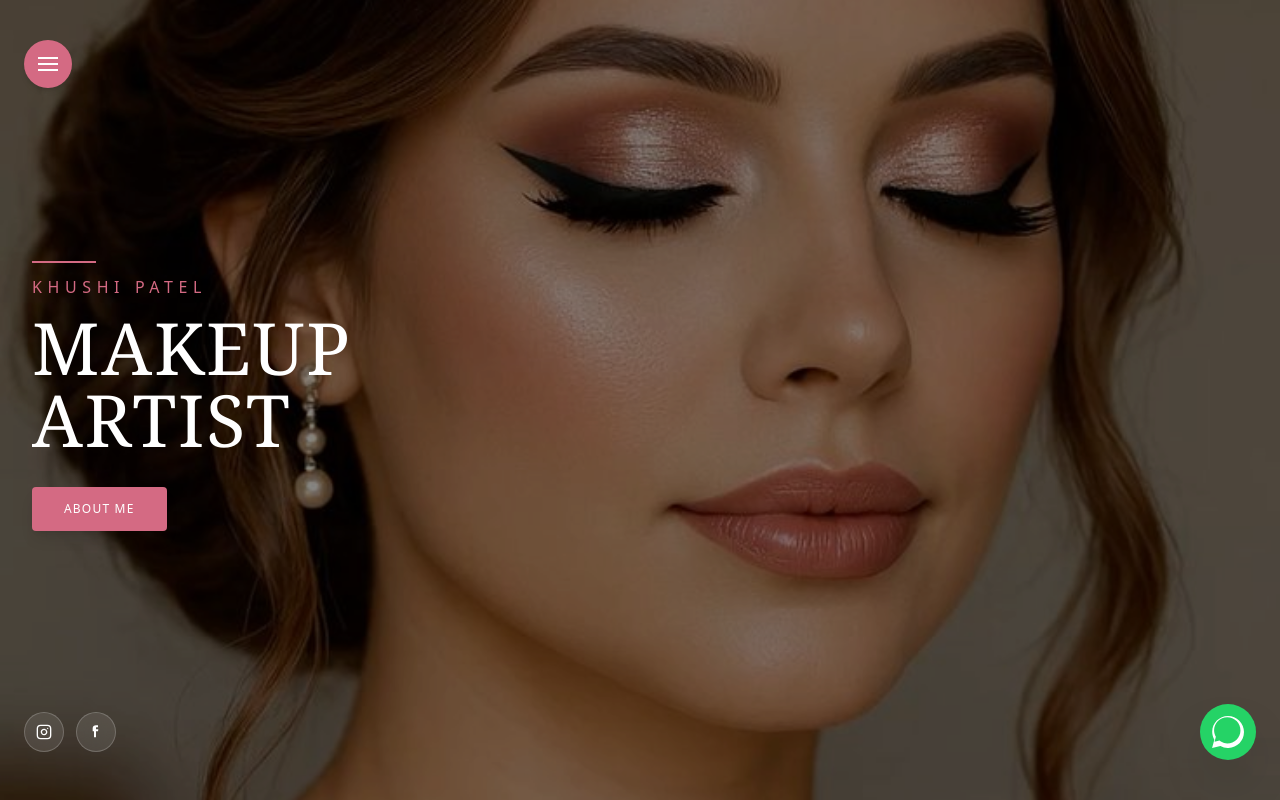
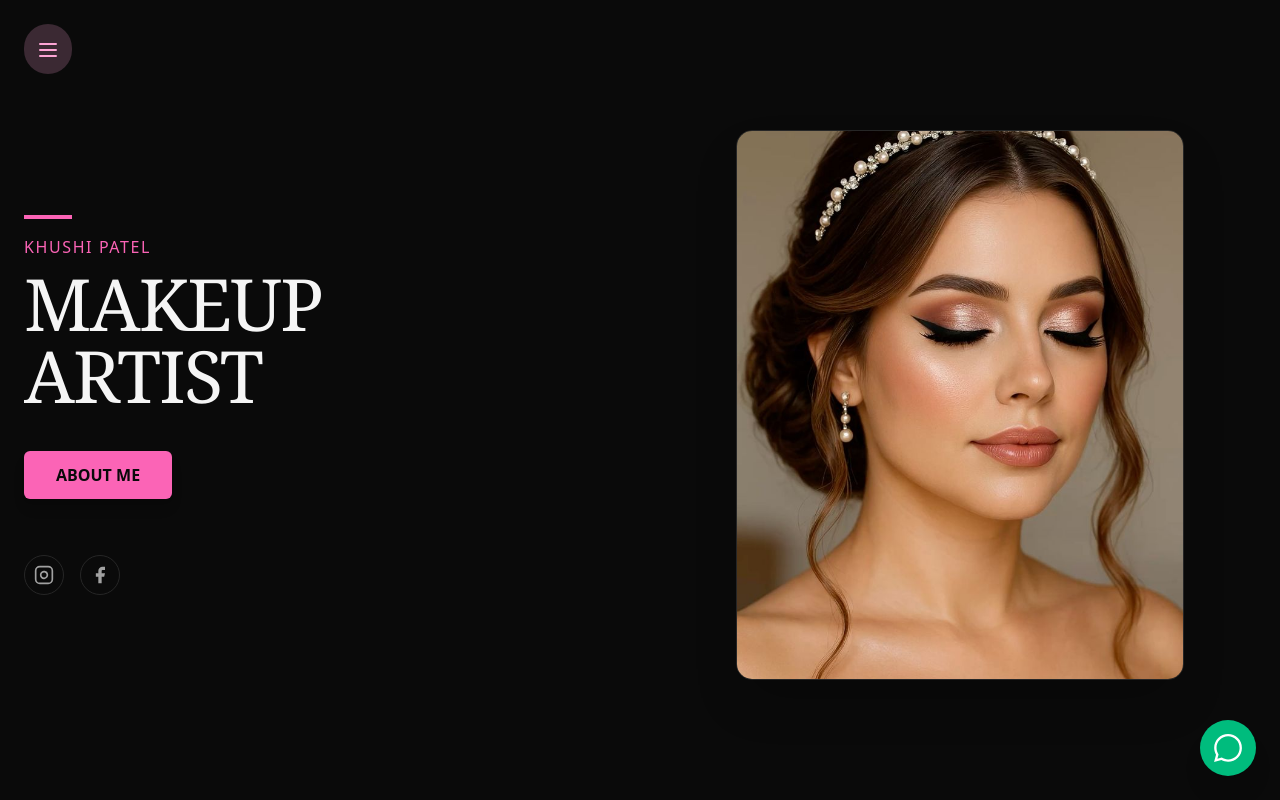
Before and after one commit to Devangipanchal2425/Khushi-bridal-studio, a Next.js app: page / in a window 1280 px wide. Built offline with nearby package versions, Linux system fonts and the light colour scheme.

Commit message:
Refactor BridalApp to Home component structure

```diff
--- a/app/page.tsx
+++ b/app/page.tsx
@@ -1,161 +1,96 @@
-'use client';
-import React, { useState } from 'react';
-import { Home, Image as ImageIcon, Calendar, Phone } from 'lucide-react';
+import Image from "next/image";
+import Link from "next/link";
 
-export default function BridalApp() {
-  const [showMainApp, setShowMainApp] = useState(false);
-  const [activeTab, setActiveTab] = useState('home');
+export default function Home() {
+  return (
+    <main className="min-h-screen bg-neutral-950 text-white relative overflow-hidden">
+      {/* Navigation / Header */}
+      <nav className="flex justify-between items-center px-6 py-6 max-w-7xl mx-auto">
+        <button
+          aria-label="Toggle Menu"
+          className="p-3 rounded-full bg-pink-300/20 text-pink-300 hover:bg-pink-300/30 transition-colors"
+        >
+          <svg className="w-6 h-6" fill="none" stroke="currentColor" viewBox="0 0 24 24">
+            <path strokeLinecap="round" strokeLinejoin="round" strokeWidth={2} d="M4 6h16M4 12h16M4 18h16" />
+          </svg>
+        </button>
+      </nav>
 
-  // Local public directory se reference path set kiya hai
-  const brideImageUrl = "/bride.jpeg";
-
-  if (!showMainApp) {
-    return (
-      <div className="min-h-screen w-full bg-black relative flex flex-col justify-between p-6 overflow-hidden animate-fadeIn select-none">
-
-        {/* Full Screen Background Image Layer */}
-        <div
-          className="absolute inset-0 bg-cover bg-center z-0 transition-all duration-500"
-          style={{
-            backgroundImage: `url('${brideImageUrl}')`,
-            backgroundColor: '#1a1a1a', // Fallback color agar image na dikhe
-            filter: 'brightness(0.7)'
-          }}
-        ></div>
-
-        <div className="absolute inset-0 bg-black/25 z-0"></div>
-
-        {/* Top Header Row with Circle Hamburger */}
-        <div className="relative z-10 flex justify-between items-center w-full mt-4">
-          <button
-            onClick={() => setShowMainApp(true)}
-            className="w-12 h-12 rounded-full bg-[#D46A83] text-white flex flex-col items-center justify-center space-y-1 shadow-md hover:bg-[#b8546c] transition-all"
-          >
-            <span className="w-5 h-[2px] bg-white"></span>
-            <span className="w-5 h-[2px] bg-white"></span>
-            <span className="w-5 h-[2px] bg-white"></span>
-          </button>
-        </div>
-
-        {/* Central Core Branding & Typography Stack */}
-        <div className="relative z-10 my-auto text-left pl-2 max-w-xl space-y-2">
-          <div className="space-y-3">
-            <div className="w-16 h-[2px] bg-[#D46A83]"></div>
-            <h2 className="text-[#D46A83] text-sm md:text-base font-medium tracking-[0.35em] uppercase font-sans">
+      {/* Hero Section */}
+      <section className="max-w-7xl mx-auto px-6 pt-8 pb-20 grid grid-cols-1 md:grid-cols-2 gap-12 items-center">
+        {/* Left Column: Text & CTA */}
+        <div className="space-y-6 z-10">
+          <div className="space-y-2">
+            <div className="w-12 h-1 bg-pink-400 mb-4"></div>
+            <h2 className="text-pink-400 font-medium tracking-widest uppercase text-sm md:text-base">
               KHUSHI PATEL
             </h2>
+            <h1 className="text-5xl md:text-7xl font-serif tracking-tight leading-none text-neutral-100">
+              MAKEUP <br />
+              ARTIST
+            </h1>
           </div>
 
-          <h1 className="text-white font-serif text-5xl md:text-7xl tracking-wide uppercase font-light leading-none pt-1">
-            MAKEUP ARTIST
-          </h1>
+          <div className="pt-4">
+            <Link
+              href="#about"
+              className="inline-block bg-pink-400 hover:bg-pink-500 text-neutral-950 font-semibold px-8 py-3 rounded-md transition-all shadow-lg hover:shadow-pink-400/20"
+            >
+              ABOUT ME
+            </Link>
+          </div>
 
-          <div className="pt-6">
-            <button
-              onClick={() => setShowMainApp(true)}
-              className="bg-[#D46A83] text-white hover:bg-[#b8546c] font-sans tracking-widest text-xs uppercase px-8 py-3.5 transition-all shadow-lg rounded-sm"
+          {/* Social Icons */}
+          <div className="flex gap-4 pt-8">
+            <a
+              href="#"
+              aria-label="Instagram"
+              className="w-10 h-10 rounded-full border border-neutral-800 flex items-center justify-center text-neutral-400 hover:text-pink-400 hover:border-pink-400 transition-colors"
             >
-              About Me
-            </button>
+              <svg className="w-5 h-5" fill="none" stroke="currentColor" viewBox="0 0 24 24">
+                <rect x="2" y="2" width="20" height="20" rx="5" ry="5" strokeWidth="2" />
+                <path d="M16 11.37A4 4 0 1112.63 8 4 4 0 0116 11.37z" strokeWidth="2" />
+                <line x1="17.5" y1="6.5" x2="17.51" y2="6.5" strokeWidth="2" />
+              </svg>
+            </a>
+            <a
+              href="#"
+              aria-label="Facebook"
+              className="w-10 h-10 rounded-full border border-neutral-800 flex items-center justify-center text-neutral-400 hover:text-pink-400 hover:border-pink-400 transition-colors"
+            >
+              <svg className="w-5 h-5" fill="currentColor" viewBox="0 0 24 24">
+                <path d="M18 2h-3a5 5 0 00-5 5v3H7v4h3v8h4v-8h3l1-4h-4V7a1 1 0 011-1h3z" />
+              </svg>
+            </a>
           </div>
         </div>
 
-        {/* Bottom Bar: Live Social Links + Active WhatsApp */}
-        <div className="relative z-10 flex items-center justify-between w-full mb-4">
-          <div className="flex items-center space-x-3">
-            {/* Active Instagram Link */}
-            <a
-              href="https://instagram.com/khushimakeover_official"
-              target="_blank"
-              rel="noreferrer"
-              className="w-10 h-10 rounded-full bg-white/10 backdrop-blur-sm border border-white/20 text-white flex items-center justify-center hover:bg-white/20 transition-all"
-            >
-              <svg viewBox="0 0 24 24" fill="none" stroke="currentColor" strokeWidth="2" strokeLinecap="round" strokeLinejoin="round" className="w-4 h-4">
-                <rect x="2" y="2" width="20" height="20" rx="5" ry="5"></rect>
-                <path d="M16 11.37A4 4 0 1 1 12.63 8 4 4 0 0 1 16 11.37z"></path>
-                <line x1="17.5" y1="6.5" x2="17.51" y2="6.5"></line>
-              </svg>
-            </a>
-            <a href="https://facebook.com" target="_blank" rel="noreferrer" className="w-10 h-10 rounded-full bg-white/10 backdrop-blur-sm border border-white/20 text-white flex items-center justify-center hover:bg-white/20 transition-all">
-              <svg viewBox="0 0 24 24" className="w-4 h-4 fill-current">
-                <path d="M9 8H7v3h2v9h3v-9h3l.5-3H12V6c0-.88.39-1 1-1h2V2h-3c-2.9 0-5 1.55-5 4.5V8z"/>
-              </svg>
-            </a>
+        {/* Right Column: Hero Image */}
+        <div className="relative flex justify-center items-center">
+          <div className="relative w-full max-w-md h-[450px] md:h-[550px] rounded-2xl overflow-hidden shadow-2xl border border-neutral-800">
+            <img
+              src="/bride.jpeg"
+              alt="Khushi Patel - Makeup Artist"
+              className="w-full h-full object-cover"
+            />
           </div>
+        </div>
+      </section>
 
-          {/* Active WhatsApp Link with Your Real Phone Number */}
-          <a
-            href="https://wa.me/918128154675"
-            target="_blank"
-            rel="noreferrer"
-            className="w-14 h-14 rounded-full bg-[#25D366] text-white flex items-center justify-center shadow-2xl hover:scale-105 transition-all"
-          >
-            <svg viewBox="0 0 24 24" className="w-8 h-8 fill-current">
-              <path d="M.057 24l1.687-6.163c-1.041-1.804-1.588-3.849-1.587-5.946C.06 5.348 5.397.01 12.008.01c3.202.001 6.212 1.246 8.477 3.514 2.266 2.268 3.507 5.28 3.505 8.484-.004 6.657-5.34 11.997-11.953 11.997-2.005-.001-3.973-.502-5.713-1.457L0 24zm6.59-4.846c1.6.95 3.188 1.449 4.825 1.451 5.436 0 9.86-4.37 9.864-9.799.002-2.63-1.023-5.101-2.885-6.965C16.528 1.977 14.053.953 11.428.951 5.992.951 1.566 5.323 1.563 10.753c-.001 1.706.463 3.372 1.346 4.866l-.995 3.636 3.733-.951z"/>
-            </svg>
-          </a>
-        </div>
-
+      {/* Floating WhatsApp Button */}
+      <div className="fixed bottom-6 right-6 z-50">
+        <a
+          href="https://wa.me/"
+          target="_blank"
+          rel="noopener noreferrer"
+          aria-label="Chat on WhatsApp"
+          className="w-14 h-14 bg-emerald-500 hover:bg-emerald-600 rounded-full flex items-center justify-center text-white shadow-xl hover:scale-105 transition-transform"
+        >
+          <svg className="w-7 h-7" fill="currentColor" viewBox="0 0 24 24">
+            <path d="M.057 24l1.687-6.163c-1.041-1.804-1.588-3.849-1.587-5.946.003-6.556 5.338-11.891 11.893-11.891 3.181.001 6.167 1.24 8.413 3.488 2.245 2.248 3.481 5.236 3.48 8.414-.003 6.557-5.338 11.892-11.893 11.892-1.99-.001-3.951-.5-5.688-1.448l-6.305 1.654zm6.597-3.807c1.676.995 3.276 1.591 5.392 1.592 5.448 0 9.886-4.434 9.889-9.885.002-5.462-4.415-9.89-9.881-9.892-5.452 0-9.887 4.434-9.889 9.884-.001 2.225.651 3.891 1.746 5.634l-.999 3.648 3.742-.981z" />
+          </svg>
+        </a>
       </div>
-    );
-  }
-
-  return (
-    <div className="min-h-screen bg-[#FFFDF9] text-[#2C2C2C] flex flex-col relative font-sans animate-fadeIn">
-      <header className="flex items-center justify-between px-6 md:px-12 py-5 bg-white border-b border-gray-100 sticky top-0 z-50 shadow-sm">
-        <div className="text-left cursor-pointer" onClick={() => setActiveTab('home')}>
-          <h1 className="font-serif text-xl md:text-2xl tracking-widest text-[#333333]">KHUSHI PATEL</h1>
-          <p className="text-gray-400 uppercase tracking-widest text-[8px] mt-0.5">Bridal Studio & Salon</p>
-        </div>
-        <nav className="hidden md:flex items-center space-x-8 text-xs font-medium tracking-widest uppercase">
-          <button onClick={() => setActiveTab('home')} className={`hover:text-[#8E7154] ${activeTab === 'home' ? 'text-[#8E7154]' : 'text-gray-600'}`}>HOMEPAGE</button>
-          <button onClick={() => setActiveTab('portfolio')} className={`hover:text-[#8E7154] ${activeTab === 'portfolio' ? 'text-[#8E7154]' : 'text-gray-600'}`}>GALLERY</button>
-          <button onClick={() => setActiveTab('booking')} className={`hover:text-[#8E7154] ${activeTab === 'booking' ? 'text-[#8E7154]' : 'text-gray-600'}`}>BOOK GLAM</button>
-          <button onClick={() => setActiveTab('contact')} className={`hover:text-[#8E7154] ${activeTab === 'contact' ? 'text-[#8E7154]' : 'text-gray-600'}`}>CONTACT</button>
-        </nav>
-      </header>
-
-      <main className="flex-1 max-w-7xl w-full mx-auto p-4 md:p-12 pb-24 md:pb-12">
-        {activeTab === 'home' && (
-          <div className="animate-fadeIn">
-            <div className="relative w-full overflow-hidden rounded-2xl mb-12 border border-gray-100 bg-[#F5F2EB]">
-              <div
-                className="w-full h-64 md:h-[450px] bg-cover bg-center flex flex-col justify-end p-6 md:p-12 relative"
-                style={{ backgroundImage: `url('${brideImageUrl}')` }}
-              >
-                <div className="absolute inset-0 bg-gradient-to-t from-black/70 to-transparent"></div>
-                <div className="relative z-10 text-white max-w-xl">
-                  <h2 className="font-serif text-2xl md:text-5xl tracking-wide mb-2">WHAT BEST SUITS YOUR NEEDS?</h2>
-                  <button onClick={() => setActiveTab('booking')} className="bg-[#D46A83] text-white text-[10px] md:text-xs uppercase tracking-widest font-medium px-5 py-3 rounded-sm shadow-md mt-4">Book Services</button>
-                </div>
-              </div>
-            </div>
-          </div>
-        )}
-
-        {activeTab === 'portfolio' && <div className="p-4"><h2 className="font-serif text-2xl text-[#8E7154]">Gallery Lookbook...</h2></div>}
-        {activeTab === 'booking' && <div className="p-4"><h2 className="font-serif text-2xl text-[#8E7154]">Booking Setup...</h2></div>}
-        {activeTab === 'contact' && <div className="p-4"><h2 className="font-serif text-2xl text-[#8E7154]">Contact Channels...</h2></div>}
-      </main>
-
-      <nav className="md:hidden fixed bottom-0 left-0 right-0 bg-white/95 backdrop-blur-md border-t border-gray-100 h-16 flex items-center justify-around px-4 shadow-lg z-50">
-        <button onClick={() => setActiveTab('home')} className={`flex flex-col items-center space-y-0.5 ${activeTab === 'home' ? 'text-[#D46A83]' : 'text-gray-400'}`}>
-          <Home size={18} />
-          <span className="text-[9px] font-medium">Home</span>
-        </button>
-        <button onClick={() => setActiveTab('portfolio')} className={`flex flex-col items-center space-y-0.5 ${activeTab === 'portfolio' ? 'text-[#D46A83]' : 'text-gray-400'}`}>
-          <ImageIcon size={18} />
-          <span className="text-[9px] font-medium">Gallery</span>
-        </button>
-        <button onClick={() => setActiveTab('booking')} className={`flex flex-col items-center space-y-0.5 ${activeTab === 'booking' ? 'text-[#D46A83]' : 'text-gray-400'}`}>
-          <Calendar size={18} />
-          <span className="text-[9px] font-medium">Book</span>
-        </button>
-        <button onClick={() => setActiveTab('contact')} className={`flex flex-col items-center space-y-0.5 ${activeTab === 'contact' ? 'text-[#D46A83]' : 'text-gray-400'}`}>
-          <Phone size={18} />
-          <span className="text-[9px] font-medium">Contact</span>
-        </button>
-      </nav>
-    </div>
+    </main>
   );
 }
```
